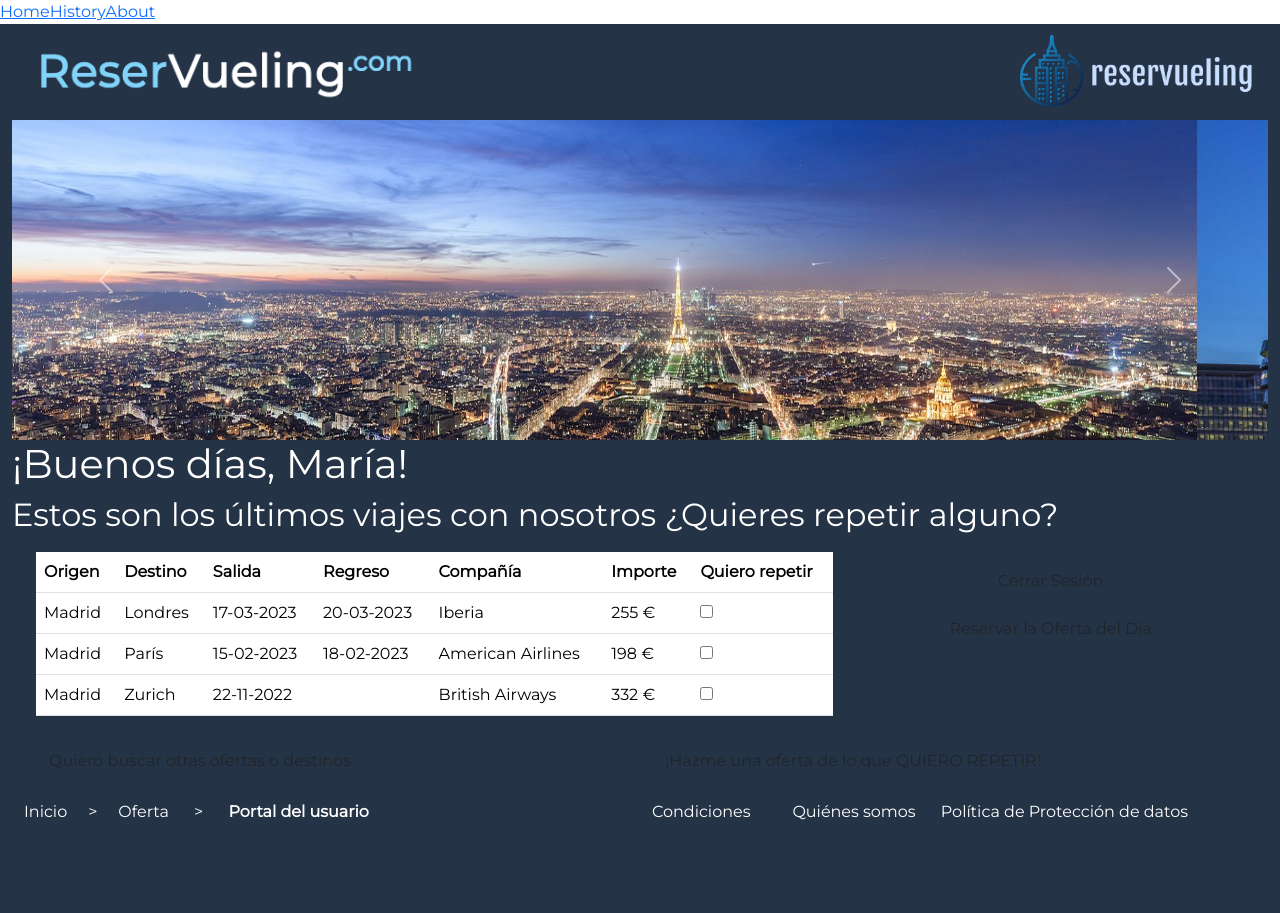
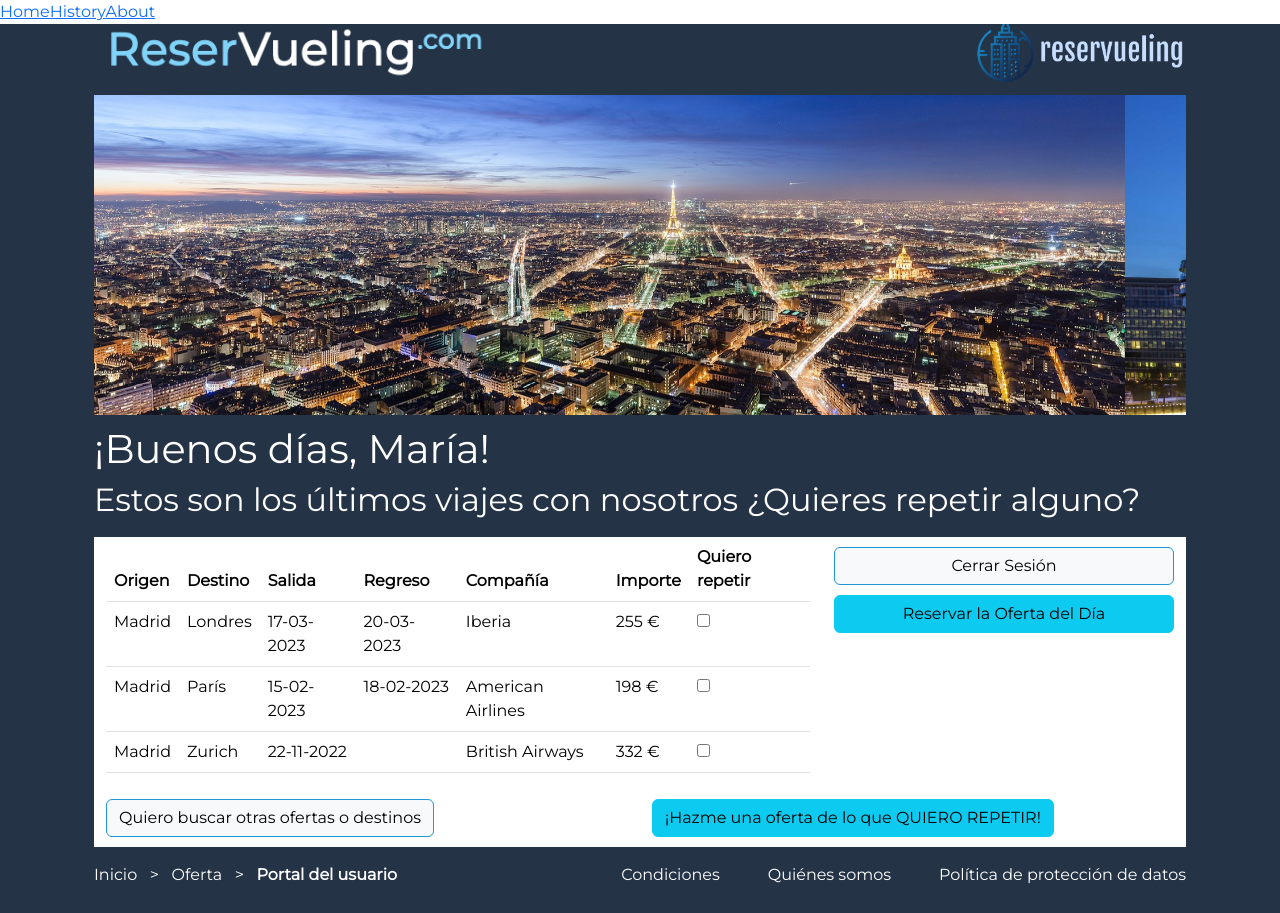
Before and after one commit to blbk/UNIR, a Vue app: page /history in a window 1280 px wide. Before the commit the page ends 850 px from the top, so only its background shows below. Built offline with nearby package versions, Linux system fonts and the light colour scheme.

Commit message:
Cambios en History para homogeneizar formatos

```diff
--- a/src/components/TheWelcome.vue
+++ b/src/components/TheWelcome.vue
@@ -8,6 +8,7 @@ import SupportIcon from './icons/IconSupport.vue'
 </script>
 
 <template>
+  <!-- Cabecera con los logos de la web y carrusel de fotos -->
     <div id="principal" class="container-xl">
       <div class="row align-items-center">
         <div class="col-6">
@@ -47,6 +48,7 @@ import SupportIcon from './icons/IconSupport.vue'
 </template>
 
 <style>
+  /* Hojas de estilos para la web */
   body {
     background-color: #253347;
     color: white;
--- a/src/views/HistoryView.vue
+++ b/src/views/HistoryView.vue
@@ -1,44 +1,13 @@
 <script setup>
+import TheWelcome from '../components/TheWelcome.vue'
 </script>
 
 <template>
+    <TheWelcome/>
   <main>
 
-    <div class="container-fluid">
-      <div class=" row">
-        <div class="col">
-          <img src="../assets/img1.png" alt="" width="396px" height="75px">
-        </div>
-        <div class="col d-flex align-items-center justify-content-end">
-          <img src="../assets/normal_u38.png" alt="" width="241px" height="78px">
-        </div>
-      </div>
-    </div>
-    <div class="container-fluid">
-      <div id="carouselExampleAutoplaying" class="carousel slide" data-bs-ride="carousel" width="1365px">
-        <div class="carousel-inner">
-          <div class="carousel-item active">
-            <img src="../assets/normal_u1.jpg" class="d-block w-100" alt="..." width="1365px" height="560px">
-          </div>
-          <div class="carousel-item">
-            <img src="../assets/normal_u7.jpg" class="d-block w-100" alt="..." width="1365px" height="560px">
-          </div>
-
-        </div>
-        <button class="carousel-control-prev" type="button" data-bs-target="#carouselExampleAutoplaying"
-          data-bs-slide="prev">
-          <span class="carousel-control-prev-icon" aria-hidden="true"></span>
-          <span class="visually-hidden">Previous</span>
-        </button>
-        <button class="carousel-control-next" type="button" data-bs-target="#carouselExampleAutoplaying"
-          data-bs-slide="next">
-          <span class="carousel-control-next-icon" aria-hidden="true"></span>
-          <span class="visually-hidden">Next</span>
-        </button>
-      </div>
-    </div>
-
-    <div class="container-fluid fondo">
+    <div class="container-lg fondo">
+      <div class="row">
         <tr>
           <h1>
             ¡Buenos días, María!
@@ -49,9 +18,10 @@
             Estos son los últimos viajes con nosotros ¿Quieres repetir alguno?
           </h2>
         </tr>
+      </div>
 
       <div class="container-fluid mi-container">
-        <div class="row">
+        <div class="row seccion-clara">
           <div class="col-8 justify-content-center align-items-center">
             <!-- Tabla -->
             <table class="table justify-content-center align-items-center">
@@ -102,49 +72,54 @@
               </tbody>
             </table>
           </div>
-          <div class="col-4">
+          <div class="col-12 col-md-4">
             <div class="row justify-content-center align-items-center">
-              <button type="button" class="btn btn-cerrar-sesion">Cerrar Sesión</button>
+              <button type="button" class="btn btn-light btn-cerrar-sesion">Cerrar Sesión</button>
             </div>
 
             <div class="row justify-content-center align-items-center">
-              <button type="button" class="btn btn-reservar-oferta">Reservar la Oferta del Día</button>
+                <button type="button" class="btn btn-info">
+                  Reservar la Oferta del Día
+                </button>
             </div>
 
           </div>
           <div class="row justify-content-center align-items-center">
             <div class="col justify-content-right align-items-right">
-              <button type="button" class="btn btn-cerrar-sesion">Quiero buscar otras ofertas o destinos</button>
+              <button type="button" class="btn btn-cerrar-sesion btn-light">Quiero buscar otras ofertas o destinos</button>
             </div>
             <div class="col align-items-center justify-content-end">
-              <button type="button" class="btn btn-reservar-oferta">¡Hazme una oferta de lo que QUIERO REPETIR!</button>
-            </div>
-
-
-
-          </div>
-
+              <button type="button" class="btn btn-info btn-reservar-oferta">
+                ¡Hazme una oferta de lo que QUIERO REPETIR!
+              </button>
             </div>
           </div>
         </div>
-    <div class="container-fluid justify-content-center align-items-center">
+      </div>
+
+      <footer>
         <div class="row">
-        <div class="col-6 justify-content-center align-items-center">
-
-          <p>
-            Inicio &nbsp;&nbsp;&nbsp;&nbsp;> &nbsp;&nbsp;&nbsp;&nbsp;Oferta &nbsp;&nbsp;&nbsp;&nbsp; >
-            &nbsp;&nbsp;&nbsp;&nbsp; <strong>Portal del usuario</strong>
-          </p>
-
-
+          <div class="col-12 col-md-4 text-left">
+            Inicio &nbsp; > &nbsp; Oferta &nbsp; > &nbsp; <strong>Portal del usuario</strong>
+            <!--
+            <ul>
+              <li>Inicio</li>
+              <li> > </li>
+              <li>Oferta</li>
+              <li> > </li>
+              <li>Portal del usuario</li>
+            </ul>
+            -->
           </div>
-        <div class="col text-right">
-          <p>
-            Condiciones &nbsp;&nbsp;&nbsp;&nbsp;&nbsp;&nbsp;&nbsp;&nbsp; Quiénes somos &nbsp;&nbsp;&nbsp;&nbsp; Política
-            de Protección de datos
-          </p>
+          <div class="col-12 col-md-8 text-end">
+            <ul>
+              <li>Condiciones</li>
+              <li>Quiénes somos</li>
+              <li>Política de protección de datos</li>
+            </ul>
           </div>
         </div>
+      </footer>
     </div>
   </main>
 </template>
--- a/src/views/HomeView.vue
+++ b/src/views/HomeView.vue
@@ -61,10 +61,10 @@ import TheWelcome from '../components/TheWelcome.vue'
       </div>
       <footer>
         <div class="row">
-          <div class="col-2">
+          <div class="col-3">
             Inicio
           </div>
-          <div class="col-10 text-end">
+          <div class="col-9 text-end">
             <ul>
               <li>Condiciones</li>
               <li>Quiénes somos</li>
--- a/style.css
+++ b/style.css
@@ -24,15 +24,15 @@ body{
 
 }
 .btn-reservar-oferta {
-    width: 350px;
-    height: 65px;
+    max-width: 200px;
+    /*height: 65px;
     border: 1px solid;
     border-bottom: 20px;
     background-color: #007bff;
     color: #fff;
     font-size: 19px;
     font-family: "montserrat";
-    margin-bottom: 20px;
+    margin-bottom: 20px;*/
   }
 
 p{
```
Lines whose indentation alone changed are shown as unchanged.
